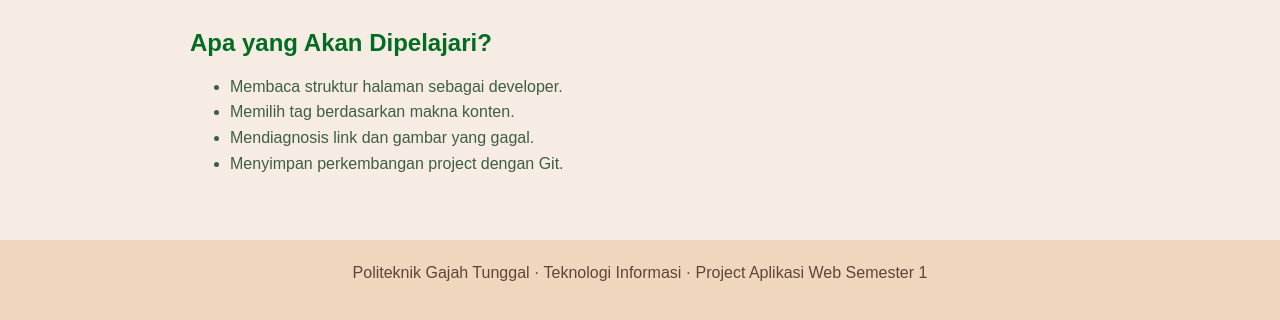
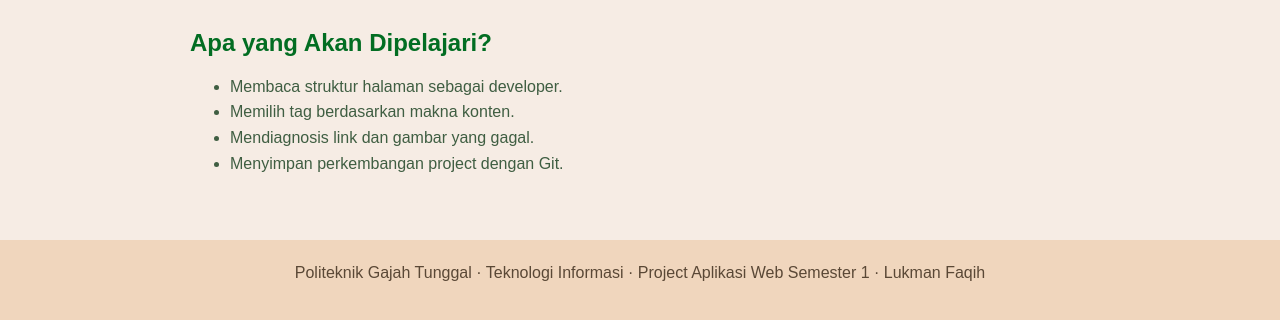
Before and after one commit to LukmanFaqih/techstarter-web-2604014, a plain HTML site: page index.html in a window 1280 px wide. Shown: the part 1122-1442 px from the top of the page. Drawn offline with Linux system fonts and the light colour scheme.

Commit message:
feat: perbarui konten halaman TechStarter

```diff
--- a/index.html
+++ b/index.html
@@ -62,7 +62,7 @@
     </main>
 
     <footer id="kontak">
-        <p>Politeknik Gajah Tunggal · Teknologi Informasi · Project Aplikasi Web Semester 1</p>
+        <p>Politeknik Gajah Tunggal · Teknologi Informasi · Project Aplikasi Web Semester 1 · Lukman Faqih</p>
     </footer>
 </body>
 </html>
```
